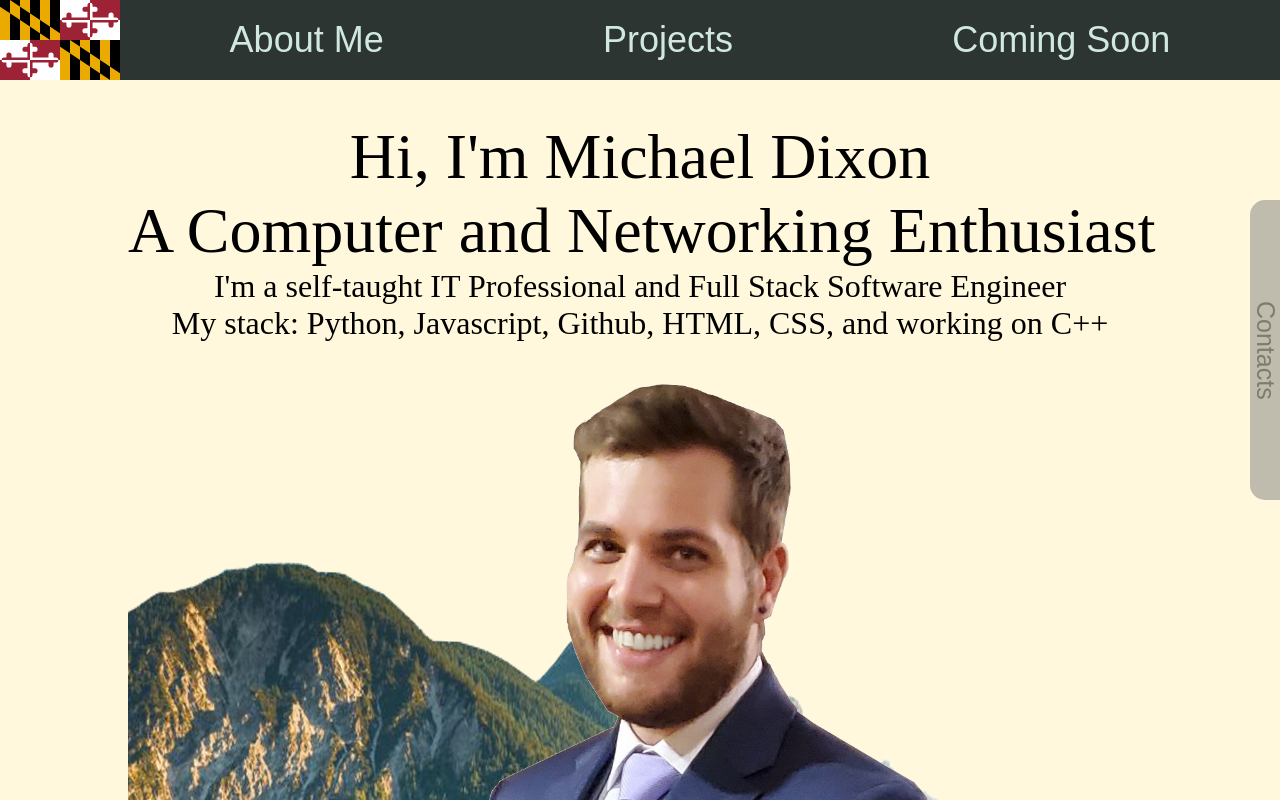
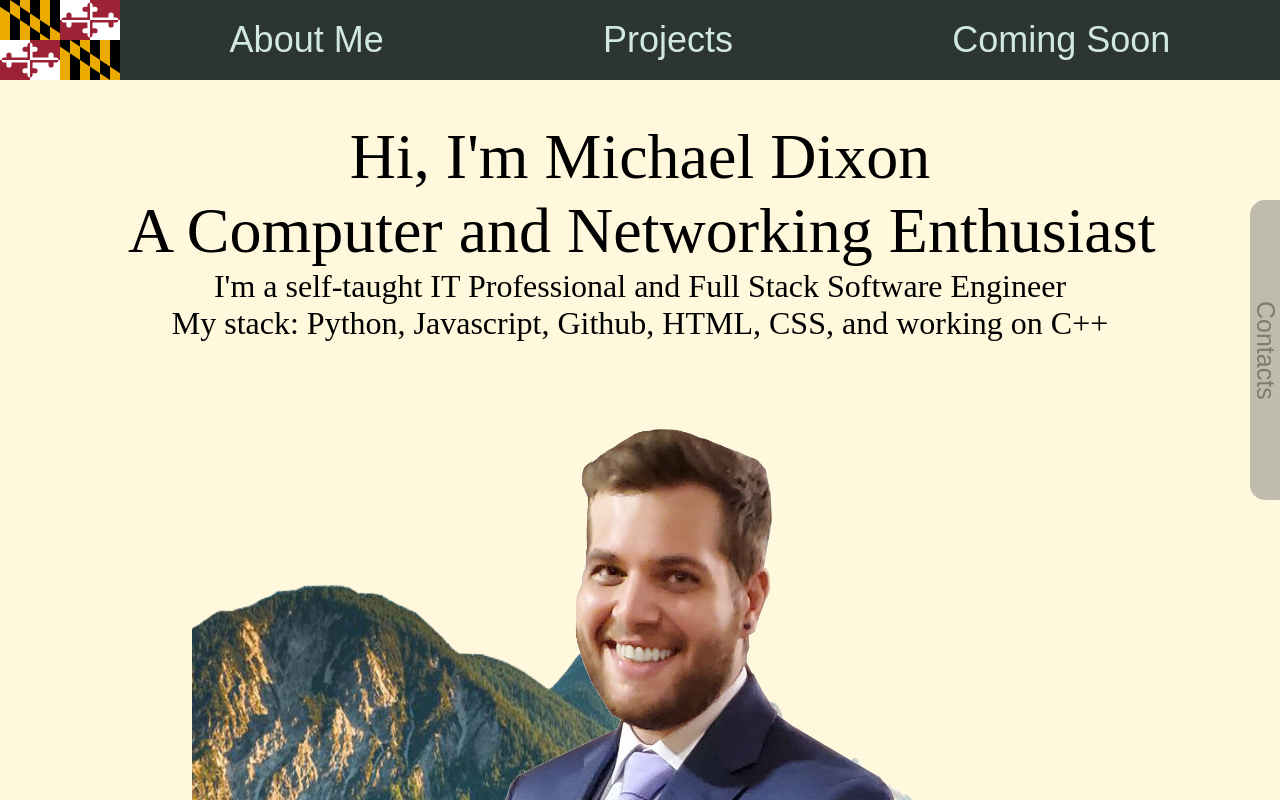
Before and after one commit to Dixon211/My_Website, a React (Create React App) app: page / in a window 1280 px wide. Built offline with nearby package versions, Linux system fonts and the light colour scheme.

Commit message:
Update aboutPage.css

```diff
--- a/src/aboutPage/aboutPage.css
+++ b/src/aboutPage/aboutPage.css
@@ -35,13 +35,13 @@
 }
 
 .imagesection {
-    padding: 1rem;
-    width: 80%;
+    width: 70%;
     height: auto;
     display: flex;
     justify-content: center;
     align-items: center;
-
+    margin-bottom: 5%;
+    margin-top: 5%;
 }
 
 
```
